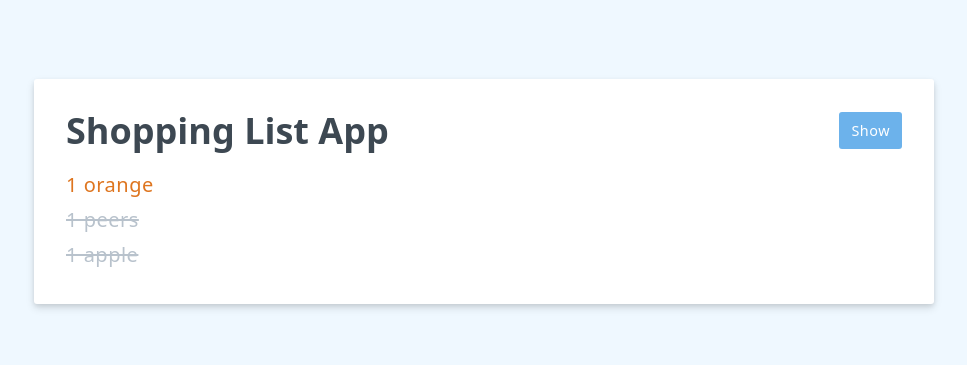
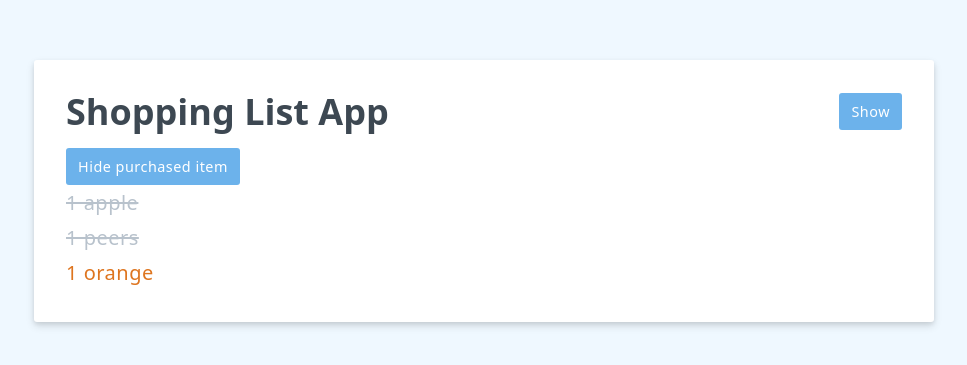
Before and after one commit to alanb4rt/vue-project, a Vue app: page / in a window 1280 px wide. Shown: the part 209-574 px from the top of the page, without its empty margins (156-1123 px from the left). Built offline with nearby package versions, Linux system fonts and the light colour scheme.

Commit message:
add filteredItems function to the list

```diff
--- a/src/App.vue
+++ b/src/App.vue
@@ -14,7 +14,10 @@ const items = ref([
   { id: 3, label: 'orange', count: 1, purchased: false, highPriority: true }
 ])
 
-const reversedItems = computed(() => [...items.value].reverse())
+const hidePurchased = ref(false)
+const filteredItems = computed(() => {
+  return hidePurchased.value ? items.value.filter((item) => !item.purchased) : items.value
+})
 
 const initialItem = { label: '', count: 1, purchased: false, highPriority: false }
 const newItem = ref({ ...initialItem })
@@ -68,8 +71,11 @@ const togglePurchased = (item) => {
     <button class="btn btn-primary" :disabled="newItem.label.length <= 0">Save item</button>
   </form>
   <ul id="shopping-list">
+    <button class="btn btn-primary" @click="hidePurchased = !hidePurchased">
+      Hide purchased item
+    </button>
     <li
-      v-for="item in reversedItems"
+      v-for="item in filteredItems"
       :key="item.id"
       :class="{ strikeout: item.purchased, priority: item.highPriority }"
       @click="togglePurchased(item)"
@@ -77,5 +83,5 @@ const togglePurchased = (item) => {
       {{ item.count + ' ' + item.label }}
     </li>
   </ul>
-  <p v-if="!items.length">Nothing to see here</p>
+  <p v-if="!filteredItems.length">Nothing to see here</p>
 </template>
```
